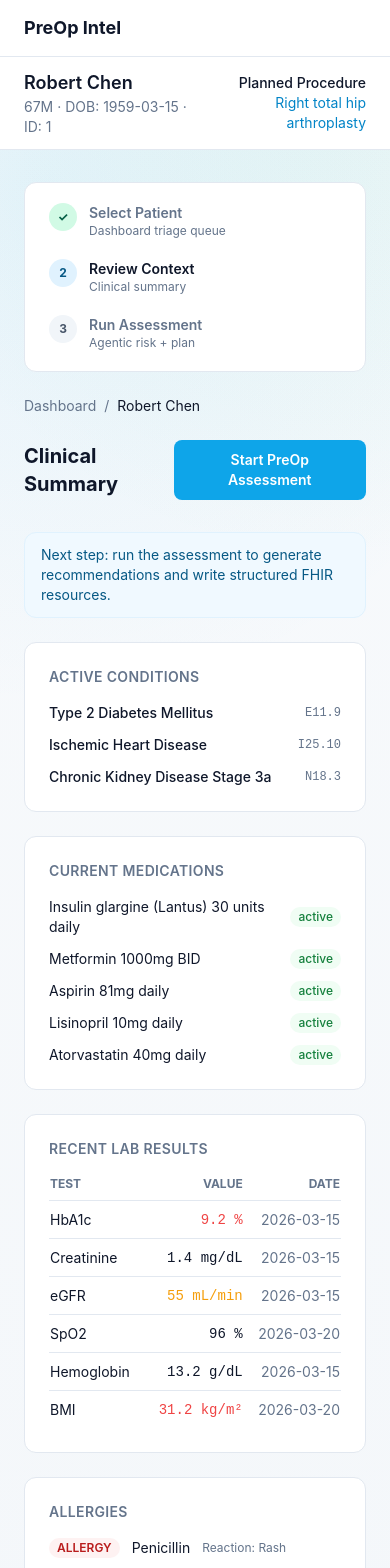
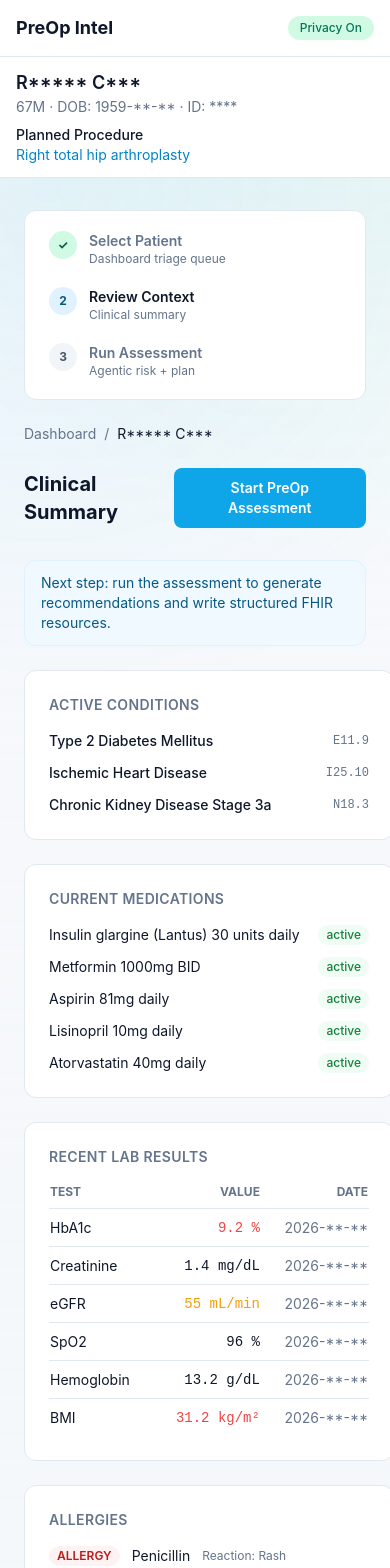
Before and after one commit to yatinkalra22/preop-intel, a Next.js app in the folder apps/frontend/: page /patient/1 in a window 390 px wide. Shown: the top 1568 px of the page. Built offline with nearby package versions, Linux system fonts and the light colour scheme.

Commit message:
feat: improve responsive UX and add privacy mode data masking

```diff
--- a/apps/frontend/app/dashboard/page.tsx
+++ b/apps/frontend/app/dashboard/page.tsx
@@ -9,11 +9,13 @@ import { useRouter } from 'next/navigation';
 import { usePreOpStore } from '@/lib/store';
 import { DEMO_PATIENT, DEMO_DATA } from '@preop-intel/shared';
 import { JourneyStepper } from '@/components/layout/JourneyStepper';
+import { maskDate, maskName } from '@/lib/privacy';
 
 export default function DashboardPage() {
   const router = useRouter();
   const isDemoMode = usePreOpStore((s) => s.isDemoMode);
   const enableDemoMode = usePreOpStore((s) => s.enableDemoMode);
+  const privacyMode = usePreOpStore((s) => s.privacyMode);
 
   useEffect(() => {
     if (!isDemoMode) enableDemoMode();
@@ -60,7 +62,25 @@ export default function DashboardPage() {
         </button>
       </section>
 
-      <div className="glass-panel overflow-hidden rounded-2xl border border-clinical-border shadow-sm">
+      <div className="space-y-3 md:hidden">
+        {patients.map((patient) => (
+          <button
+            key={`mobile-${patient.id}`}
+            onClick={() => router.push(`/patient/${patient.id}`)}
+            className="glass-panel w-full rounded-xl border border-clinical-border p-4 text-left"
+          >
+            <p className="text-sm font-semibold text-clinical-text-primary">
+              {privacyMode ? maskName(patient.name) : patient.name}
+            </p>
+            <p className="mt-1 text-xs text-clinical-text-muted">{patient.plannedProcedure}</p>
+            <p className="mt-1 text-xs text-clinical-text-muted">
+              DOB {privacyMode ? maskDate(patient.birthDate) : patient.birthDate} &middot; Surgery {patient.surgeryDate}
+            </p>
+          </button>
+        ))}
+      </div>
+
+      <div className="glass-panel hidden overflow-hidden rounded-2xl border border-clinical-border shadow-sm md:block">
         <table className="w-full">
           <thead>
             <tr className="border-b border-clinical-border bg-slate-50/90 text-left text-xs font-semibold uppercase tracking-wide text-clinical-text-muted">
@@ -79,9 +99,11 @@ export default function DashboardPage() {
                 className="stagger-in cursor-pointer border-b border-clinical-border transition-all last:border-0 hover:bg-cyan-50/40"
               >
                 <td className="px-6 py-4">
-                  <p className="font-semibold text-clinical-text-primary">{patient.name}</p>
+                  <p className="font-semibold text-clinical-text-primary">
+                    {privacyMode ? maskName(patient.name) : patient.name}
+                  </p>
                   <p className="text-sm text-clinical-text-muted">
-                    {patient.age}{patient.gender.charAt(0)} &middot; DOB {patient.birthDate}
+                    {patient.age}{patient.gender.charAt(0)} &middot; DOB {privacyMode ? maskDate(patient.birthDate) : patient.birthDate}
                   </p>
                 </td>
                 <td className="px-6 py-4 text-sm text-clinical-text-primary">
--- a/apps/frontend/app/patient/[patientId]/page.tsx
+++ b/apps/frontend/app/patient/[patientId]/page.tsx
@@ -8,12 +8,15 @@ import { useParams, useRouter } from 'next/navigation';
 import { DEMO_PATIENT, DEMO_DATA } from '@preop-intel/shared';
 import { PatientBanner } from '@/components/layout/PatientBanner';
 import { JourneyStepper } from '@/components/layout/JourneyStepper';
+import { usePreOpStore } from '@/lib/store';
+import { maskDate, maskName } from '@/lib/privacy';
 
 export default function PatientOverviewPage() {
   const { patientId } = useParams<{ patientId: string }>();
   const router = useRouter();
   const patient = DEMO_PATIENT;
   const data = DEMO_DATA;
+  const privacyMode = usePreOpStore((s) => s.privacyMode);
 
   return (
     <div>
@@ -35,7 +38,7 @@ export default function PatientOverviewPage() {
             Dashboard
           </button>
           <span className="mx-2">/</span>
-          <span className="text-clinical-text-primary">{patient.name}</span>
+          <span className="text-clinical-text-primary">{privacyMode ? maskName(patient.name) : patient.name}</span>
         </nav>
 
         {/* Action bar */}
@@ -100,7 +103,8 @@ export default function PatientOverviewPage() {
             <h3 className="mb-4 text-sm font-semibold uppercase tracking-wide text-clinical-text-muted">
               Recent Lab Results
             </h3>
-            <table className="w-full">
+            <div className="overflow-x-auto">
+            <table className="w-full min-w-[320px]">
               <thead>
                 <tr className="border-b border-clinical-border text-left text-xs font-medium uppercase text-clinical-text-muted">
                   <th className="pb-2">Test</th>
@@ -126,12 +130,13 @@ export default function PatientOverviewPage() {
                       </span>
                     </td>
                     <td className="py-2 text-right text-clinical-text-muted">
-                      {lab.date}
+                      {privacyMode ? maskDate(lab.date) : lab.date}
                     </td>
                   </tr>
                 ))}
               </tbody>
             </table>
+            </div>
           </section>
 
           {/* Allergies */}
--- a/apps/frontend/components/layout/Header.tsx
+++ b/apps/frontend/components/layout/Header.tsx
@@ -8,10 +8,12 @@ import { usePreOpStore } from '@/lib/store';
 export function Header() {
   const router = useRouter();
   const isDemoMode = usePreOpStore((s) => s.isDemoMode);
+  const privacyMode = usePreOpStore((s) => s.privacyMode);
+  const togglePrivacyMode = usePreOpStore((s) => s.togglePrivacyMode);
 
   return (
     <header className="sticky top-0 z-50 border-b border-clinical-border bg-white">
-      <div className="mx-auto flex h-14 max-w-7xl items-center justify-between px-6">
+      <div className="mx-auto flex min-h-14 max-w-7xl flex-wrap items-center justify-between gap-2 px-4 py-2 sm:px-6">
         <button
           onClick={() => router.push('/dashboard')}
           className="flex items-center gap-3 transition-opacity hover:opacity-80"
@@ -24,6 +26,14 @@ export function Header() {
           </span>
         </button>
         <div className="flex items-center gap-3">
+          <button
+            onClick={togglePrivacyMode}
+            className={`rounded-full px-3 py-1 text-xs font-medium transition-colors ${
+              privacyMode ? 'bg-emerald-100 text-emerald-700' : 'bg-slate-200 text-slate-700'
+            }`}
+          >
+            {privacyMode ? 'Privacy On' : 'Privacy Off'}
+          </button>
           {isDemoMode && (
             <span className="rounded-full bg-amber-100 px-3 py-1 text-xs font-medium text-amber-700">
               Demo Mode
--- a/apps/frontend/components/layout/PatientBanner.tsx
+++ b/apps/frontend/components/layout/PatientBanner.tsx
@@ -12,20 +12,29 @@ interface PatientBannerProps {
   patientId: string;
 }
 
+import { usePreOpStore } from '@/lib/store';
+import { maskDate, maskId, maskName } from '@/lib/privacy';
+
 export function PatientBanner({ name, age, gender, birthDate, plannedProcedure, patientId }: PatientBannerProps) {
+  const privacyMode = usePreOpStore((s) => s.privacyMode);
+
+  const displayName = privacyMode ? maskName(name) : name;
+  const displayBirthDate = privacyMode ? maskDate(birthDate) : birthDate;
+  const displayPatientId = privacyMode ? maskId(patientId) : patientId;
+
   return (
-    <div className="sticky top-14 z-40 border-b border-clinical-border bg-white px-6 py-3">
+    <div className="sticky top-14 z-40 border-b border-clinical-border bg-white px-4 py-3 sm:px-6">
       <div className="mx-auto max-w-7xl">
-        <div className="flex items-center justify-between">
+        <div className="flex flex-col gap-2 sm:flex-row sm:items-center sm:justify-between">
           <div>
             <h1 className="text-lg font-semibold text-clinical-text-primary">
-              {name}
+              {displayName}
             </h1>
             <p className="text-sm text-clinical-text-muted">
-              {age}{gender.charAt(0).toUpperCase()} &middot; DOB: {birthDate} &middot; ID: {patientId}
+              {age}{gender.charAt(0).toUpperCase()} &middot; DOB: {displayBirthDate} &middot; ID: {displayPatientId}
             </p>
           </div>
-          <div className="text-right">
+          <div className="sm:text-right">
             <p className="text-sm font-medium text-clinical-text-primary">
               Planned Procedure
             </p>
--- a/apps/frontend/components/risk/RecommendationsTable.tsx
+++ b/apps/frontend/components/risk/RecommendationsTable.tsx
@@ -27,7 +27,28 @@ export function RecommendationsTable({ recommendations, evidence = [] }: Recomme
       <h3 className="mb-4 text-sm font-semibold uppercase tracking-wide text-clinical-text-muted">
         Recommendations
       </h3>
-      <table className="w-full">
+      <div className="space-y-3 md:hidden">
+        {recommendations.map((rec, i) => (
+          <article key={`mobile-${i}`} className="rounded-lg border border-clinical-border p-3">
+            <p className="text-sm font-semibold text-clinical-text-primary">{rec.action}</p>
+            <span className={`mt-2 inline-flex rounded-full px-2.5 py-0.5 text-xs font-semibold ${URGENCY_STYLES[rec.urgency] ?? 'bg-slate-100 text-slate-700'}`}>
+              {rec.urgency}
+            </span>
+            <p className="mt-2 text-sm text-clinical-text-muted">{rec.rationale}</p>
+            {evidence[i] && (
+              <div className="mt-2 flex flex-wrap gap-1.5">
+                {evidence[i].chips.map((chip) => (
+                  <span key={`${rec.action}-${chip}`} className="rounded-full bg-sky-100 px-2 py-0.5 text-[11px] font-semibold text-sky-800">
+                    {chip}
+                  </span>
+                ))}
+              </div>
+            )}
+          </article>
+        ))}
+      </div>
+
+      <table className="hidden w-full md:table">
         <thead>
           <tr className="border-b border-clinical-border text-left text-xs font-medium uppercase text-clinical-text-muted">
             <th className="pb-2">Action</th>
--- /dev/null
+++ b/apps/frontend/lib/privacy.ts
@@ -0,0 +1,18 @@
+export function maskName(name: string): string {
+  const parts = name.split(' ').filter(Boolean);
+  if (parts.length === 0) return name;
+  return parts
+    .map((p) => (p.length <= 1 ? '*' : `${p[0]}${'*'.repeat(Math.max(2, p.length - 1))}`))
+    .join(' ');
+}
+
+export function maskId(id: string): string {
+  if (id.length <= 4) return '****';
+  return `${id.slice(0, 2)}****${id.slice(-2)}`;
+}
+
+export function maskDate(date: string): string {
+  // Keep year-level context while masking exact date.
+  const year = date.slice(0, 4);
+  return year && /^\d{4}$/.test(year) ? `${year}-**-**` : '**/**/****';
+}
--- a/apps/frontend/lib/store.ts
+++ b/apps/frontend/lib/store.ts
@@ -19,11 +19,15 @@ interface PreOpStore {
   // Demo mode
   isDemoMode: boolean;
 
+  // Privacy mode
+  privacyMode: boolean;
+
   // Actions
   setFhirContext: (token: string, baseUrl: string, patientId: string) => void;
   setAssessmentId: (id: string) => void;
   setAssessmentResult: (result: AssessmentResult) => void;
   enableDemoMode: () => void;
+  togglePrivacyMode: () => void;
   reset: () => void;
 }
 
@@ -34,6 +38,7 @@ export const usePreOpStore = create<PreOpStore>((set) => ({
   currentAssessmentId: null,
   assessmentResult: null,
   isDemoMode: false,
+  privacyMode: true,
 
   setFhirContext: (token, baseUrl, patientId) =>
     set({ fhirToken: token, fhirBaseUrl: baseUrl, patientId }),
@@ -52,6 +57,9 @@ export const usePreOpStore = create<PreOpStore>((set) => ({
       fhirToken: 'demo-token',
     }),
 
+  togglePrivacyMode: () =>
+    set((state) => ({ privacyMode: !state.privacyMode })),
+
   reset: () =>
     set({
       fhirToken: null,
@@ -60,5 +68,6 @@ export const usePreOpStore = create<PreOpStore>((set) => ({
       currentAssessmentId: null,
       assessmentResult: null,
       isDemoMode: false,
+      privacyMode: true,
     }),
 }));
```
Also changed, not shown: apps/frontend/components/fhir/FhirResourceViewer.tsx (+4 -4 lines).
